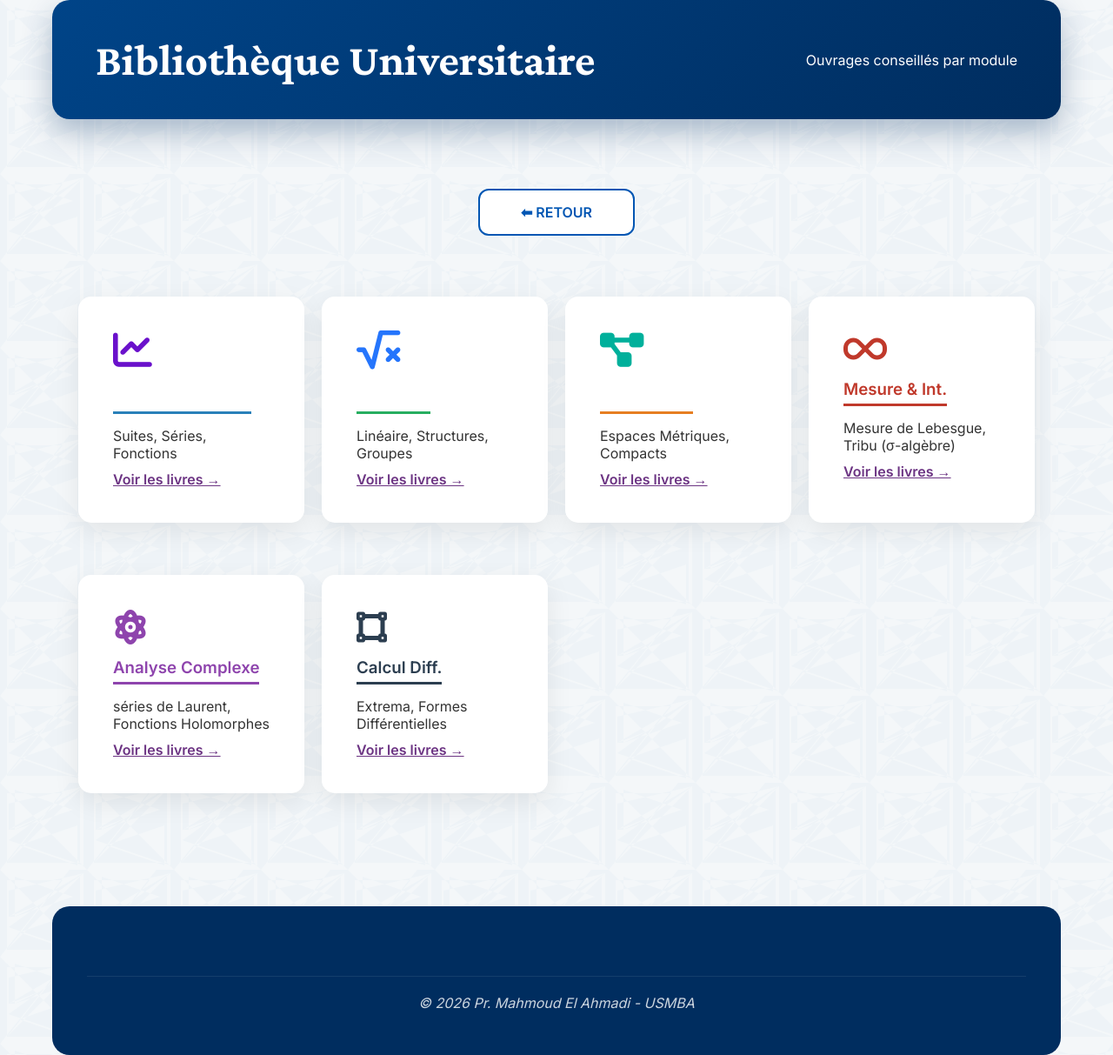
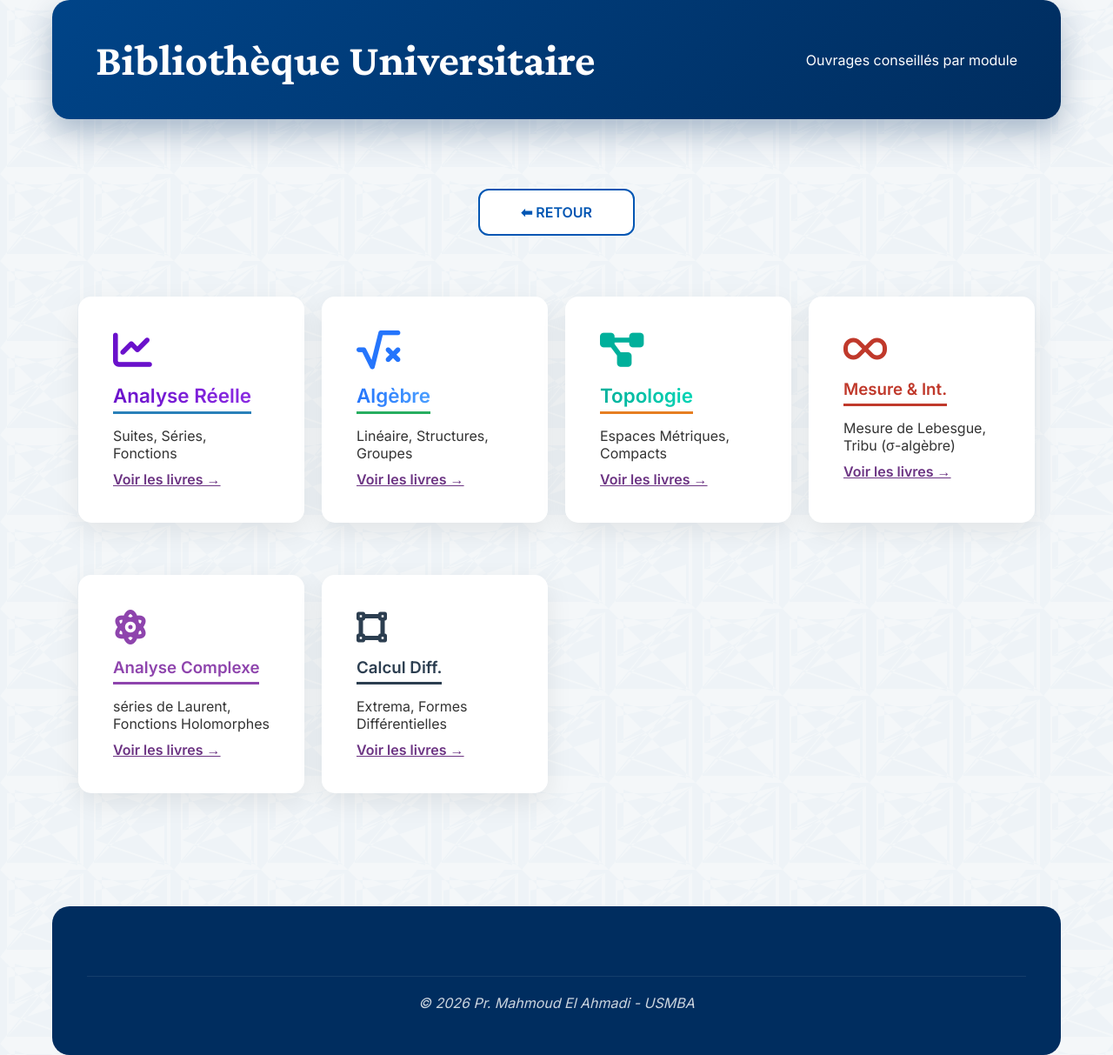
Before and after one commit to mahmoudmath/mahmoudmath.github.io, a Jekyll site: the page livres.html, which Jekyll copies as it is, in a window 1280 px wide. Shown: the whole page at 87% size. Built offline with Jekyll 4.4.1, drawn with Linux system fonts in a browser that asks for light colours.

Commit message:
Update livres.html

```diff
--- a/livres.html
+++ b/livres.html
@@ -1,6 +1,7 @@
 <!DOCTYPE html>
 <html lang="fr">
 <head>
+    <!-- Google Tag Manager (Gardez votre script habituel ici) -->
     <meta charset="UTF-8">
     <title>Bibliothèque par Module - Pr. Mahmoud El Ahmadi</title>
     <meta name="viewport" content="width=device-width, initial-scale=1.0">
@@ -10,7 +11,7 @@
     <style>
         .container { display: flex; flex-direction: column; min-height: 100vh; }
 
-        /* GRILLE : On aligne 4 colonnes pour que les 4 premiers soient ensemble */
+        /* ALIGNEMENT : 4 colonnes pour bien aligner les 4 premiers modules */
         .resources-grid {
             flex-grow: 1;
             display: grid;
@@ -20,17 +21,16 @@
 
         .resource-card i { font-size: 40px !important; margin-bottom: 15px; display: block; }
 
-        /* TITRE : 1 seule ligne, couleur identique au texte */
+        /* STYLE DE LA LIGNE : Couleur identique au mot et épaisseur uniforme */
         .resource-card h3 {
             display: inline-block !important;
             padding-bottom: 5px !important;
             margin-bottom: 15px !important;
             text-decoration: none !important;
-            border-bottom: 3px solid currentColor !important; /* La ligne prend la couleur du mot */
-            background: none !important; /* Supprime les effets bizarres du style.css */
+            border-bottom: 3px solid currentColor !important;
         }
 
-        /* SUPPRESSION DE LA DOUBLE LIGNE (After/Before) */
+        /* SUPPRESSION DE LA DOUBLE LIGNE (DÉCORATION PARASITE) */
         .resource-card h3::after,
         .resource-card h3::before {
             content: none !important;
@@ -39,8 +39,8 @@
 
         .resource-card a { color: #6c3483 !important; font-weight: bold; text-decoration: underline; display: block; margin-top: 10px; }
 
-        /* Responsive : 2 colonnes sur tablettes, 1 sur mobile */
-        @media (max-width: 1100px) { .resources-grid { grid-template-columns: repeat(2, 1fr); } }
+        /* Ajustement pour tablettes et mobiles */
+        @media (max-width: 1024px) { .resources-grid { grid-template-columns: repeat(2, 1fr); } }
         @media (max-width: 600px) { .resources-grid { grid-template-columns: 1fr; } }
     </style>
 </head>
@@ -56,31 +56,31 @@
         </nav>
 
         <div class="resources-grid">
-            <!-- 1. ANALYSE RÉELLE -->
+            <!-- ANALYSE RÉELLE -->
             <div class="resource-card" data-aos="zoom-in">
                 <i class="fas fa-chart-line" style="color: #2980b9;"></i>
-                <h3 style="color: #2980b9;">Analyse Réelle</h3>
+                <h3 style="color: #2980b9; white-space: nowrap;">Analyse Réelle</h3>
                 <p>Suites, Séries, Fonctions</p>
                 <a href="livres-analyse.html">Voir les livres →</a>
             </div>
 
-            <!-- 2. ALGÈBRE -->
+            <!-- ALGÈBRE -->
             <div class="resource-card" data-aos="zoom-in" data-aos-delay="100">
                 <i class="fas fa-square-root-variable" style="color: #27ae60;"></i>
-                <h3 style="color: #27ae60;">Algèbre</h3>
+                <h3 style="color: #27ae60; white-space: nowrap;">Algèbre</h3>
                 <p>Linéaire, Structures, Groupes</p>
                 <a href="livres-algebre.html">Voir les livres →</a>
             </div>
 
-            <!-- 3. TOPOLOGIE -->
+            <!-- TOPOLOGIE -->
             <div class="resource-card" data-aos="zoom-in" data-aos-delay="200">
                 <i class="fas fa-project-diagram" style="color: #e67e22;"></i>
-                <h3 style="color: #e67e22;">Topologie</h3>
+                <h3 style="color: #e67e22; white-space: nowrap;">Topologie</h3>
                 <p>Espaces Métriques, Compacts</p>
                 <a href="livres-topologie.html">Voir les livres →</a>
             </div>
 
-            <!-- 4. MESURE & INTÉGRATION -->
+            <!-- MESURE & INTÉGRATION -->
             <div class="resource-card" data-aos="zoom-in" data-aos-delay="300">
                 <i class="fas fa-infinity" style="color: #c0392b;"></i>
                 <h3 style="color: #c0392b;">Mesure & Int.</h3>
@@ -88,7 +88,7 @@
                 <a href="livres-mesure.html">Voir les livres →</a>
             </div>
 
-            <!-- 5. ANALYSE COMPLEXE -->
+            <!-- ANALYSE COMPLEXE -->
             <div class="resource-card" data-aos="zoom-in" data-aos-delay="400">
                 <i class="fas fa-atom" style="color: #8e44ad;"></i>
                 <h3 style="color: #8e44ad;">Analyse Complexe</h3>
@@ -96,7 +96,7 @@
                 <a href="livres-complexe.html">Voir les livres →</a>
             </div>
 
-            <!-- 6. CALCUL DIFFÉRENTIEL -->
+            <!-- CALCUL DIFFÉRENTIEL -->
             <div class="resource-card" data-aos="zoom-in" data-aos-delay="500">
                 <i class="fas fa-vector-square" style="color: #2c3e50;"></i>
                 <h3 style="color: #2c3e50;">Calcul Diff.</h3>
```
